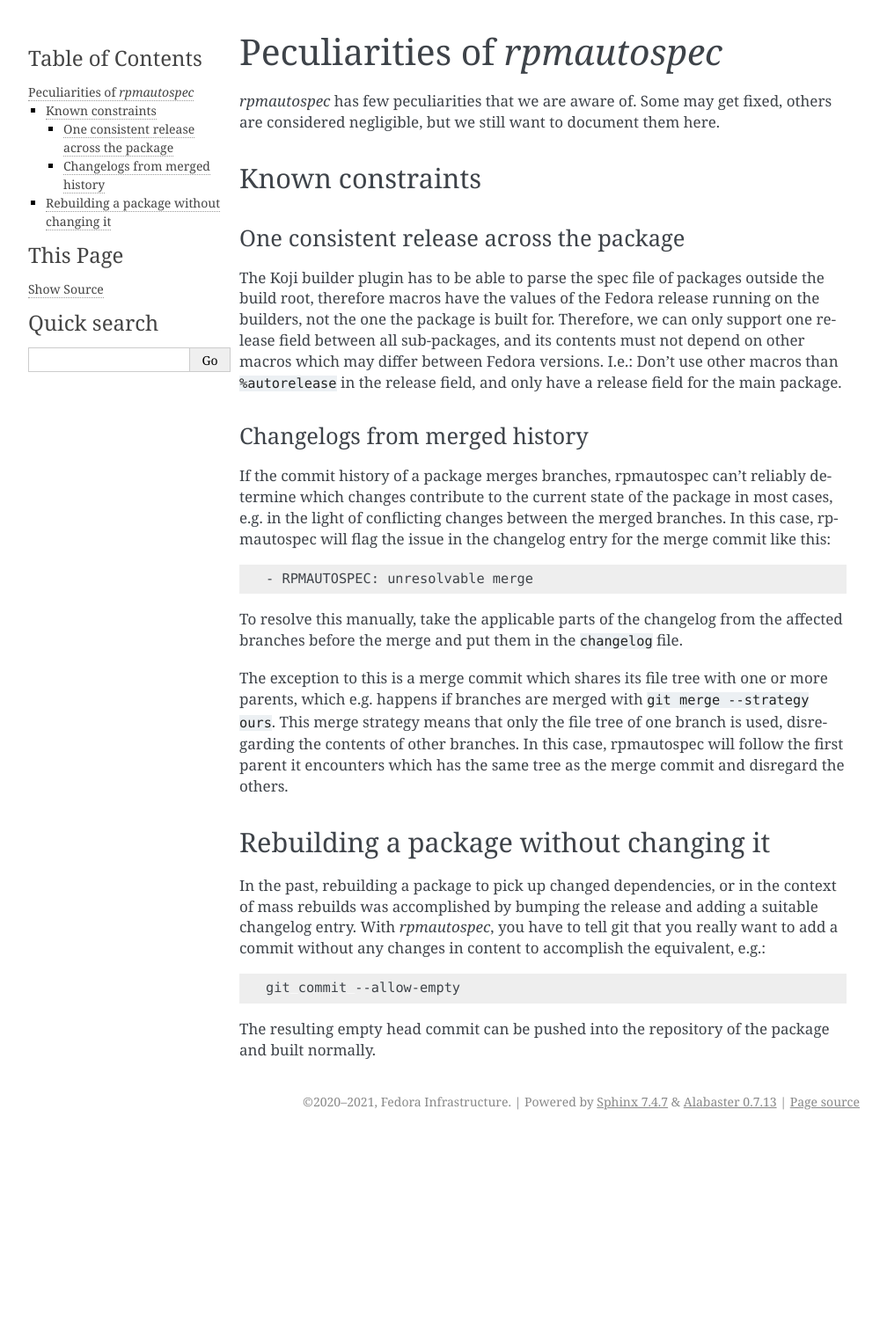
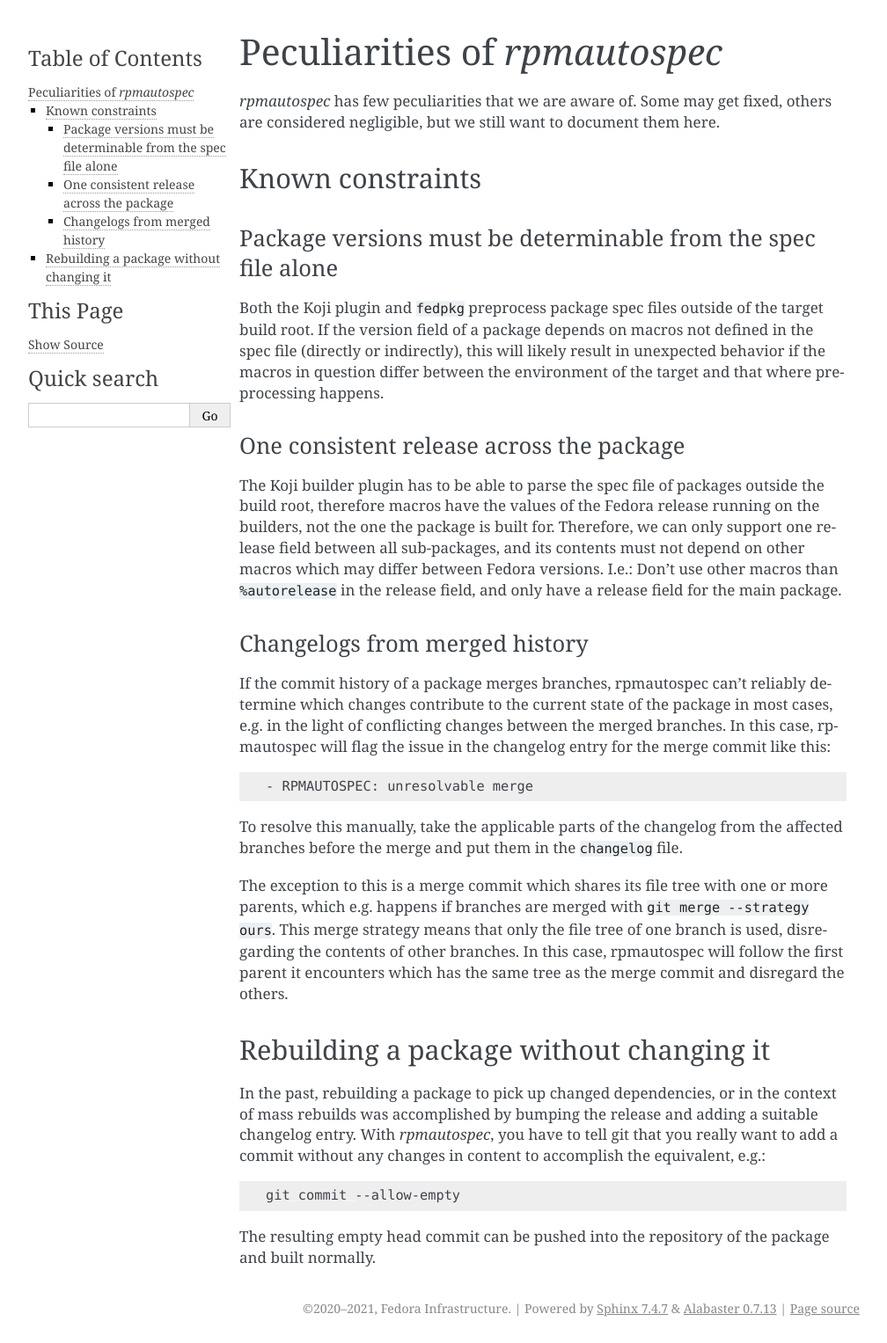
Before and after one commit to fedora-infra/rpmautospec, a Sphinx documentation site: the page built from doc/peculiarities.rst, in a window 1280 px wide. Shown: the whole page at 88% size, without its empty margins (133-1141 px from the left). Built offline with Sphinx 7.4.7, drawn with Linux system fonts in a browser that asks for light colours; before the commit the page ends 1292 px from its top, so only the background shows below that.

Commit message:
Document constraints on macros in versions
Related: #271

Signed-off-by: Nils Philippsen <nils@redhat.com>

```diff
--- a/doc/peculiarities.rst
+++ b/doc/peculiarities.rst
@@ -10,6 +10,15 @@ here.
 
 Known constraints
 -----------------
+
+Package versions must be determinable from the spec file alone
+^^^^^^^^^^^^^^^^^^^^^^^^^^^^^^^^^^^^^^^^^^^^^^^^^^^^^^^^^^^^^^
+
+Both the Koji plugin and ``fedpkg`` preprocess package spec files outside of
+the target build root. If the version field of a package depends on macros
+not defined in the spec file (directly or indirectly), this will likely result
+in unexpected behavior if the macros in question differ between the environment
+of the target and that where preprocessing happens.
 
 One consistent release across the package
 ^^^^^^^^^^^^^^^^^^^^^^^^^^^^^^^^^^^^^^^^^
```
